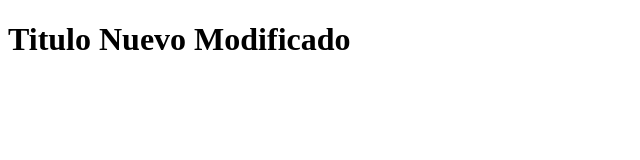
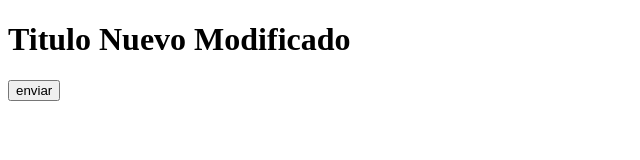
Before and after one commit to MartinEAcosta/hello-git, a plain HTML site: page index.html in a window 1280 px wide. Shown: the whole page, without its empty margins (0-640 px from the left). Drawn offline with Linux system fonts and the light colour scheme.

Commit message:
se agrego boton y formulario

```diff
--- a/index.html
+++ b/index.html
@@ -8,5 +8,9 @@
 </head>
 <body>
     <h1>Titulo Nuevo Modificado</h1>
+
+    <form action="a" method="get">
+        <input type="button" value="enviar">
+    </form>
 </body>
 </html>
```
